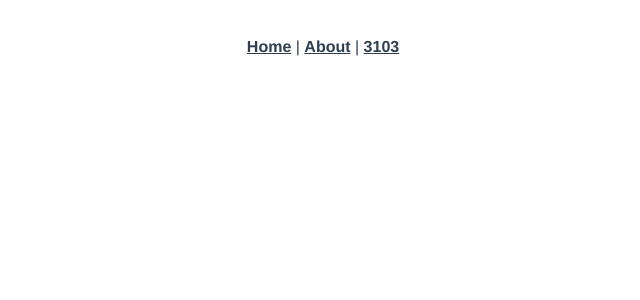
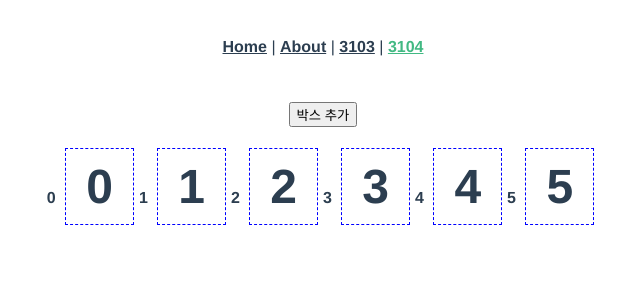
Before and after one commit to choiyunmi-ui/TIS221106, a Vue app in the folder Vuejs/vue30컴포넌트실습/comprj01/: page /3104 in a window 1280 px wide. Before the commit this address had no page. Shown: the top 300 px of the page, without its empty margins (317-957 px from the left). Built offline with nearby package versions, Linux system fonts and the light colour scheme.

Commit message:
2022-11-20 17:25

```diff
--- a/Vuejs/vue30컴포넌트실습/comprj01/src/App.vue
+++ b/Vuejs/vue30컴포넌트실습/comprj01/src/App.vue
@@ -2,7 +2,8 @@
   <nav>
     <router-link to="/">Home</router-link> |
     <router-link to="/about">About</router-link> |
-    <router-link to="/3103">3103</router-link>
+    <router-link to="/3103">3103</router-link> |
+    <router-link to="/3104">3104</router-link>
   </nav>
   <router-view />
 </template>
--- a/Vuejs/vue30컴포넌트실습/comprj01/src/components/vue3104/Vue3104Counter.vue
+++ b/Vuejs/vue30컴포넌트실습/comprj01/src/components/vue3104/Vue3104Counter.vue
@@ -0,0 +1,76 @@
+<style scoped>
+span {
+  display: inline-block;
+  font-size: 3em;
+  border: 1px dashed blue;
+  padding: 10px 20px;
+  margin: 5px;
+  text-align: center;
+}
+</style>
+
+<template>
+  <span>
+    {{ num }}
+  </span>
+</template>
+
+<script>
+// vuex 라이브러리에서 mapActions, mapMutations, mapState, mapGetters 함를 가져옵니다.
+// import { mapActions, mapMutations, mapState, mapGetters } from 'vuex';
+
+export default {
+  /* pdtmc^2w */
+  props: ['num'],
+  data() {
+    /* 컴포넌트 안에서 사용되는 변수 등록. 개별 변수 */
+    /* data 프로퍼티 값 변경시 this.set(object, key, value) 을 사용 */
+    return {
+      // num: 0,
+    };
+  },
+  //template: ``,
+  methods: {
+    /* 이벤트 핸들러 등록 + 일반 함수 */
+    /* vuex 를 사용하는 경우
+      mapActions 는 store의 actions 를 가져옵니다.
+      namespaced: true를 설정한 경우 네임스페이스를 사용하기 때문에 store의 모듈 명을 적어주어야 합니다.
+      store 모듈에서 actions 를 가져오는 2가지 방식
+      1) store.모듈명.actions 이름 바꾸어 사용하기(추천방식)
+         ...mapActions('모듈명', { dispatch액션명1: '액션명1', dispatch액션명2: '액션명2' }),
+      2) store.모듈명.actions 이름 그대로 사용하기
+         ...mapActions('모듈명', ['액션명1', '액션명2']),
+      */
+  },
+  components: {
+    /* 전역 컴포넌트인 경우는 등록하지 않는다. 전역 컴포넌트는 프로토타입 체인으로 찾을 수 있기 때문에 */
+    /* 지역 컴포넌트나 파일 컴포넌트만 등록 한다. 예시) "태그명" : 컴포넌트명 */
+  },
+  computed: {
+    /* 자동처리 + 동기식. 메서드로 작성. return 필수. data 와 공존 불가 */
+    /* vuex 를 사용하는 경우
+      mapGetters 는 store의 getters 를 가져옵니다.
+      namespaced: true를 설정한 경우 네임스페이스를 사용하기 때문에 store의 모듈 명을 적어주어야 합니다.
+      store 모듈에서 getters 를 가져오는 2가지 방식
+      1) store.모듈명.getters 이름 바꾸어 사용하기
+         ...mapGetters('모듈명', { get게터명1: '게터명1', get게터명2: '게터명2' }),
+      2) store.모듈명.getters 이름 그대로 사용하기(추천방식)
+         ...mapGetters('모듈명', ['게터명1', '게터명2']),
+      */
+  },
+  watch: {
+    /* 자동처리 + 비동기식. data 에 등록된 프로퍼티(변수) 모니터링. 메서드로 작성. 매개변수 필수. 외부 api 호출을 위해서 사용 */
+  },
+  created() {
+    console.log('created');
+  },
+  mounted() {
+    console.log('mounted');
+    /* store의 actions 호출 */
+    // this.$store.dispatch('액션명', payload);
+  },
+  updated() {
+    console.log('updated');
+  },
+};
+</script>
--- a/Vuejs/vue30컴포넌트실습/comprj01/src/router/index.js
+++ b/Vuejs/vue30컴포넌트실습/comprj01/src/router/index.js
@@ -18,6 +18,11 @@ const routes = [
     name: '3103',
     component: () => import('../views/Vue3103View.vue'),
   },
+  {
+    path: '/3104',
+    name: '3104',
+    component: () => import('../views/Vue3104View.vue'),
+  },
 ];
 
 const router = createRouter({
--- a/Vuejs/vue30컴포넌트실습/comprj01/src/views/Vue3104View.vue
+++ b/Vuejs/vue30컴포넌트실습/comprj01/src/views/Vue3104View.vue
@@ -0,0 +1,72 @@
+<style scoped></style>
+
+<template>
+  <div id="app">
+    <p>
+      <button v-on:click="clickAddBox">박스 추가</button>
+    </p>
+    <p>
+      <b v-for="(val, i) in arr" v-bind:key="i">
+        {{ val }}
+        <component-box v-bind:num="val"></component-box>
+      </b>
+    </p>
+  </div>
+</template>
+
+<script>
+import Vue3104Counter from '../components/vue3104/Vue3104Counter.vue';
+
+export default {
+  /* pdtmc^2w */
+  props: [],
+  data() {
+    /* 컴포넌트 안에서 사용되는 변수 등록. 개별 변수 */
+    /* data 프로퍼티 값 변경시 this.set(object, key, value) 을 사용 */
+    return {
+      arr: [0, 1, 2, 3, 4, 5],
+    };
+  },
+  //template: ``,
+  methods: {
+    /* 이벤트 핸들러 등록 + 일반 함수 */
+    clickAddBox(e) {
+      console.log(e.target);
+      // this.$data.arr[this.$data.arr.length] = this.$data.arr.length;
+      this.$data.arr = [...this.$data.arr, this.$data.arr.length];
+      this.$set(this.$data.arr, this.$data.arr.length, this.$data.arr.length);
+    },
+  },
+  components: {
+    /* 전역 컴포넌트인 경우는 등록하지 않는다. 전역 컴포넌트는 프로토타입 체인으로 찾을 수 있기 때문에 */
+    /* 지역 컴포넌트나 파일 컴포넌트만 등록 한다. 예시) "태그명" : 컴포넌트명 */
+    'component-box': Vue3104Counter,
+  },
+  computed: {
+    /* 자동처리 + 동기식. 메서드로 작성. return 필수. data 와 공존 불가 */
+    /* vuex 를 사용하는 경우
+      mapGetters 는 store의 getters 를 가져옵니다.
+      namespaced: true를 설정한 경우 네임스페이스를 사용하기 때문에 store의 모듈 명을 적어주어야 합니다.
+      store 모듈에서 getters 를 가져오는 2가지 방식
+      1) store.모듈명.getters 이름 바꾸어 사용하기
+         ...mapGetters('모듈명', { get게터명1: '게터명1', get게터명2: '게터명2' }),
+      2) store.모듈명.getters 이름 그대로 사용하기(추천방식)
+         ...mapGetters('모듈명', ['게터명1', '게터명2']),
+      */
+  },
+  watch: {
+    /* 자동처리 + 비동기식. data 에 등록된 프로퍼티(변수) 모니터링. 메서드로 작성. 매개변수 필수. 외부 api 호출을 위해서 사용 */
+  },
+  created() {
+    console.log('created');
+  },
+  mounted() {
+    console.log('mounted');
+    /* store의 actions 호출 */
+    // this.$store.dispatch('액션명', payload);
+  },
+  updated() {
+    console.log('updated');
+  },
+};
+</script>
```
